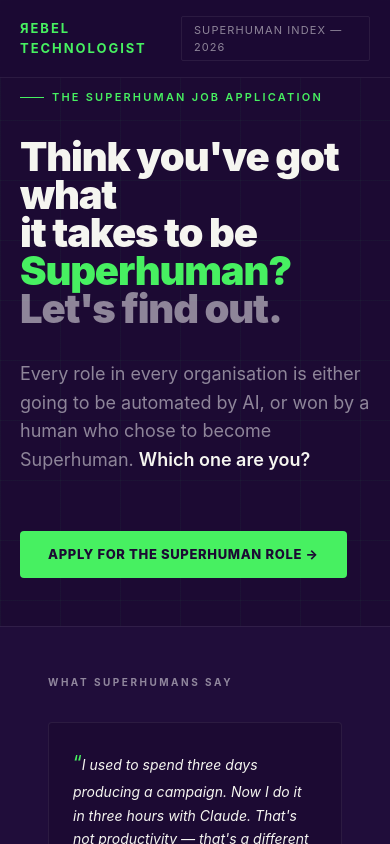
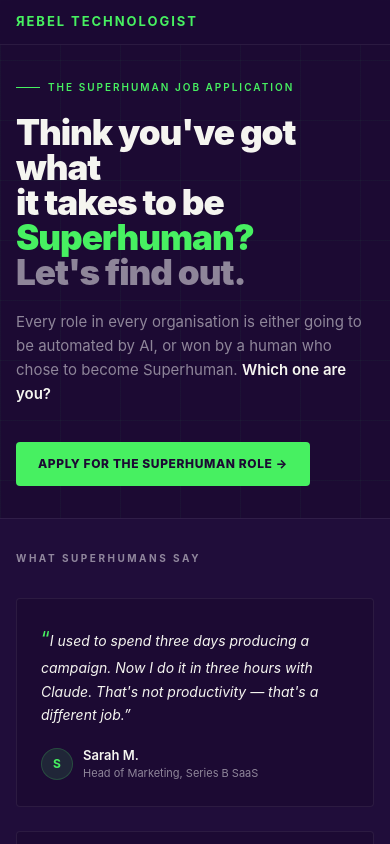
Before and after one commit to Novosapien/amisuperhuman, a Next.js app: page / in a window 390 px wide. Built offline with nearby package versions, Linux system fonts and the light colour scheme.

Commit message:
fix: robust scroll on all screens + sitemap.xml + robots.txt

```diff
--- a/app/globals.css
+++ b/app/globals.css
@@ -26,7 +26,7 @@
 html, body { height: 100%; overflow: hidden; background: var(--navy); }
 body { color: var(--white); font-family: var(--sans); }
 
-.screen { display: none; position: fixed; inset: 0; overflow-y: auto; overflow-x: hidden; background: var(--navy); z-index: 0; }
+.screen { display: none; position: fixed; inset: 0; overflow-y: auto; overflow-x: hidden; -webkit-overflow-scrolling: touch; overscroll-behavior-y: contain; background: var(--navy); z-index: 0; }
 .screen.active { display: block; z-index: 50; }
 
 /* ── NAV ── */
@@ -38,7 +38,7 @@ nav { position: fixed; top: 0; left: 0; right: 0; z-index: 100; display: flex; a
 .grid-lines { position: fixed; inset: 0; pointer-events: none; z-index: 0; background-image: linear-gradient(rgba(71,240,97,.04) 1px,transparent 1px), linear-gradient(90deg,rgba(71,240,97,.04) 1px,transparent 1px); background-size: 60px 60px; }
 
 /* ── LANDING ── */
-#screen-landing { position: relative; overflow: hidden; }
+#screen-landing { overflow-y: auto; }
 
 .hero { position: relative; z-index: 1; max-width: 1100px; margin: 0 auto; padding: 96px 48px 60px; }
 .hero-eyebrow { display: inline-flex; align-items: center; gap: 8px; font-size: 11px; font-weight: 600; letter-spacing: .2em; text-transform: uppercase; color: var(--green); margin-bottom: 32px; }
@@ -274,3 +274,54 @@ nav { position: fixed; top: 0; left: 0; right: 0; z-index: 100; display: flex; a
   .report-nav { padding: 12px 20px; }
   .report-nav-title { display: none; }
 }
+
+/* ── MOBILE SCROLL FIX ── */
+/* Ensure the landing screen can always scroll — critical for mobile */
+#screen-landing {
+  overflow-y: auto !important;
+  -webkit-overflow-scrolling: touch;
+}
+
+/* ── SMALL MOBILE (max-width: 480px) ── */
+@media (max-width: 480px) {
+  nav { padding: 12px 16px; }
+  .nav-badge { display: none; }
+
+  /* Tighter hero so CTA button is always visible above fold */
+  .hero { padding: 70px 16px 32px; }
+  .hero-eyebrow { margin-bottom: 20px; font-size: 10px; }
+  .hero h1 { font-size: clamp(34px,9vw,52px); line-height: 1.0; margin-bottom: 20px; }
+  .hero-sub { font-size: 15px; margin-bottom: 36px; }
+  .hero-cta { font-size: 12px; padding: 13px 22px; }
+
+  .testimonials { padding: 32px 0; }
+  .testimonials-inner { padding: 0 16px; }
+  .stats-bar { padding: 24px 16px; }
+  .stats-inner { gap: 20px; }
+  .stat-number { font-size: 22px; }
+
+  .application-section { padding: 32px 16px 60px; gap: 32px; }
+  .application-left h2 { font-size: 26px; }
+  .application-form { padding: 24px 20px; }
+
+  .email-form { grid-template-columns: 1fr; }
+  .email-send-btn { width: 100%; }
+
+  .dimensions-grid { grid-template-columns: 1fr 1fr; gap: 10px; }
+  .dim-card { padding: 14px; }
+
+  .report-hero { padding: 28px 16px; }
+  .report-body { padding: 24px 16px; }
+  .report-nav { padding: 10px 16px; }
+  .report-nav-title { display: none; }
+
+  .share-card-body { padding: 24px 16px; }
+  .share-card-claim { font-size: 28px; }
+}
+
+/* ── LANDSCAPE MOBILE ── */
+@media (max-width: 768px) and (orientation: landscape) {
+  .hero { padding: 60px 48px 24px; }
+  .hero h1 { font-size: clamp(32px,6vw,52px); margin-bottom: 16px; }
+  .hero-sub { margin-bottom: 28px; font-size: 15px; }
+}
--- /dev/null
+++ b/app/sitemap.ts
@@ -0,0 +1,12 @@
+import { MetadataRoute } from 'next';
+
+export default function sitemap(): MetadataRoute.Sitemap {
+  return [
+    {
+      url: 'https://amisuperhuman.com',
+      lastModified: new Date(),
+      changeFrequency: 'weekly',
+      priority: 1,
+    },
+  ];
+}
```
Also changed, not shown: public/robots.txt (added).
